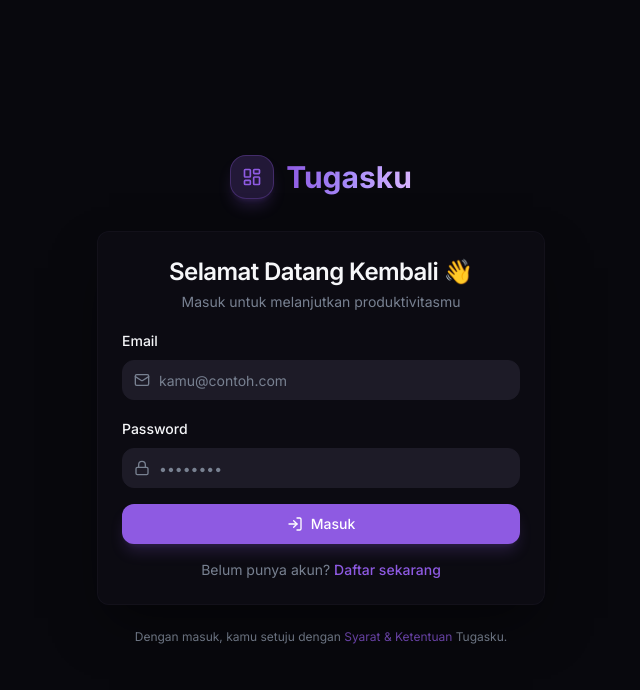
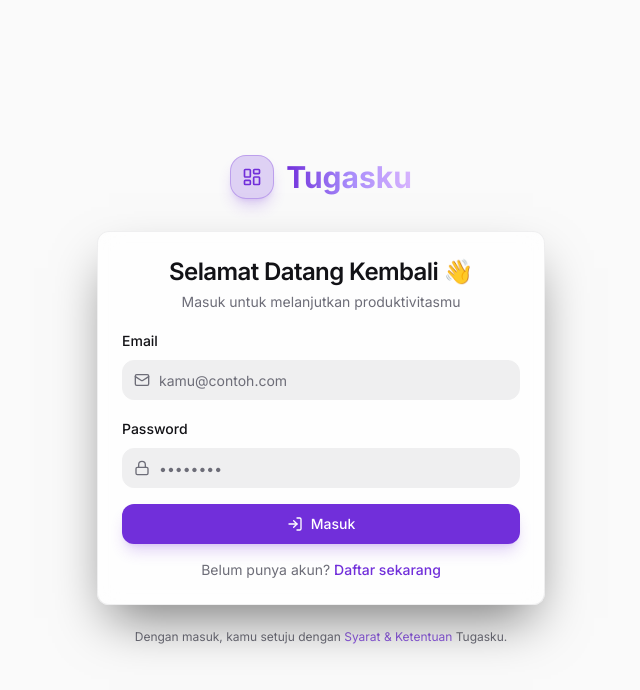
Before and after one commit to idosiregar24/tugasku-app, a React (Vite) app: page /login in a window 1280 px wide. Shown: the top 690 px of the page, without its empty margins (319-959 px from the left). Built offline with nearby package versions, Linux system fonts and the light colour scheme; no server answers.

Commit message:
feat: dark/light theme toggle with localStorage persistence

```diff
--- a/src/App.jsx
+++ b/src/App.jsx
@@ -5,8 +5,11 @@ import { DashboardPage } from '@/pages/DashboardPage'
 import { PricingPage } from '@/pages/PricingPage'
 import { AdminPage } from '@/pages/AdminPage'
 import { ProtectedRoute } from '@/components/layout/ProtectedRoute'
+import { useTheme } from '@/hooks/useTheme'
 
 export default function App() {
+  // Initialize theme at root — applies .light class to <html> if needed
+  useTheme()
   return (
     <BrowserRouter>
       <Routes>
--- a/src/components/layout/Navbar.jsx
+++ b/src/components/layout/Navbar.jsx
@@ -1,12 +1,14 @@
 import { Link } from 'react-router-dom'
-import { LogOut, LayoutDashboard, Zap, Crown, Sparkles } from 'lucide-react'
+import { LogOut, LayoutDashboard, Zap, Crown, Sparkles, Sun, Moon } from 'lucide-react'
 import { Button } from '@/components/ui/button'
+import { useTheme } from '@/hooks/useTheme'
 import { cn } from '@/lib/utils'
 
 /**
  * Sticky top navigation bar dengan info user, plan indicator, dan avatar profil
  */
 export function Navbar({ user, onSignOut, todoCount, freeLimit, isPro, onUpgrade, onOpenProfile }) {
+  const { isDark, toggleTheme } = useTheme()
   const percentage = Math.min((todoCount / freeLimit) * 100, 100)
   const isNearLimit = percentage >= 80
   const isAtLimit   = percentage >= 100
@@ -76,8 +78,25 @@ export function Navbar({ user, onSignOut, todoCount, freeLimit, isPro, onUpgrade
             )}
           </div>
 
-          {/* ── Right: Avatar + Logout ── */}
+          {/* ── Right: Theme toggle + Avatar + Logout ── */}
           <div className="flex items-center gap-2 shrink-0">
+            {/* Theme toggle */}
+            <button
+              id="theme-toggle-btn"
+              onClick={toggleTheme}
+              title={isDark ? 'Ganti ke mode terang' : 'Ganti ke mode gelap'}
+              className={cn(
+                'w-9 h-9 rounded-xl flex items-center justify-center transition-all duration-200',
+                'border border-border hover:border-primary/40',
+                'bg-secondary hover:bg-secondary/80 active:scale-95',
+                'text-muted-foreground hover:text-foreground'
+              )}
+            >
+              {isDark
+                ? <Sun className="h-4 w-4 text-amber-400" />
+                : <Moon className="h-4 w-4 text-primary" />
+              }
+            </button>
             {/* Avatar — opens ProfileModal */}
             <button
               id="open-profile-btn"
--- /dev/null
+++ b/src/hooks/useTheme.js
@@ -0,0 +1,42 @@
+import { useState, useEffect } from 'react'
+
+/**
+ * Hook untuk mengelola tema dark/light
+ * Preferensi disimpan di localStorage dan diterapkan ke <html> element
+ */
+export function useTheme() {
+  const [theme, setTheme] = useState(() => {
+    // Ambil dari localStorage atau deteksi preferensi OS
+    const stored = localStorage.getItem('tugasku-theme')
+    if (stored) return stored
+    return window.matchMedia('(prefers-color-scheme: dark)').matches ? 'dark' : 'light'
+  })
+
+  useEffect(() => {
+    const root = document.documentElement
+
+    // Disable transition sebentar agar tidak flash saat pertama load
+    root.classList.add('no-transition')
+
+    if (theme === 'light') {
+      root.classList.add('light')
+    } else {
+      root.classList.remove('light')
+    }
+
+    localStorage.setItem('tugasku-theme', theme)
+
+    // Re-enable transisi setelah satu frame
+    requestAnimationFrame(() => {
+      requestAnimationFrame(() => {
+        root.classList.remove('no-transition')
+      })
+    })
+  }, [theme])
+
+  const toggleTheme = () => setTheme((t) => (t === 'dark' ? 'light' : 'dark'))
+  const isDark  = theme === 'dark'
+  const isLight = theme === 'light'
+
+  return { theme, isDark, isLight, toggleTheme, setTheme }
+}
--- a/src/index.css
+++ b/src/index.css
@@ -5,6 +5,7 @@
 @tailwind utilities;
 
 @layer base {
+  /* ── Dark theme (default) ── */
   :root {
     --background: 250 25% 4%;
     --foreground: 210 20% 97%;
@@ -28,9 +29,37 @@
     --radius: 0.75rem;
   }
 
+  /* ── Light theme ── */
+  .light {
+    --background: 0 0% 98%;
+    --foreground: 240 10% 8%;
+    --card: 0 0% 100%;
+    --card-foreground: 240 10% 8%;
+    --popover: 0 0% 100%;
+    --popover-foreground: 240 10% 8%;
+    --primary: 263 70% 52%;
+    --primary-foreground: 0 0% 100%;
+    --secondary: 240 5% 94%;
+    --secondary-foreground: 240 10% 8%;
+    --muted: 240 5% 94%;
+    --muted-foreground: 240 5% 45%;
+    --accent: 263 30% 92%;
+    --accent-foreground: 240 10% 8%;
+    --destructive: 0 72% 51%;
+    --destructive-foreground: 0 0% 100%;
+    --border: 240 6% 88%;
+    --input: 240 5% 94%;
+    --ring: 263 70% 52%;
+    --radius: 0.75rem;
+  }
+
   * {
     box-sizing: border-box;
     border-color: hsl(var(--border));
+  }
+
+  html {
+    transition: background-color 0.3s ease, color 0.3s ease;
   }
 
   body {
@@ -39,6 +68,7 @@
     font-family: 'Inter', system-ui, sans-serif;
     -webkit-font-smoothing: antialiased;
     -moz-osx-font-smoothing: grayscale;
+    transition: background-color 0.3s ease, color 0.3s ease;
   }
 
   ::-webkit-scrollbar {
@@ -56,3 +86,13 @@
     background: hsl(var(--muted-foreground));
   }
 }
+
+/* Smooth transition for all themeable elements */
+*, *::before, *::after {
+  transition: background-color 0.25s ease, border-color 0.25s ease, color 0.15s ease;
+}
+
+/* Disable transition on first load */
+.no-transition * {
+  transition: none !important;
+}
```
